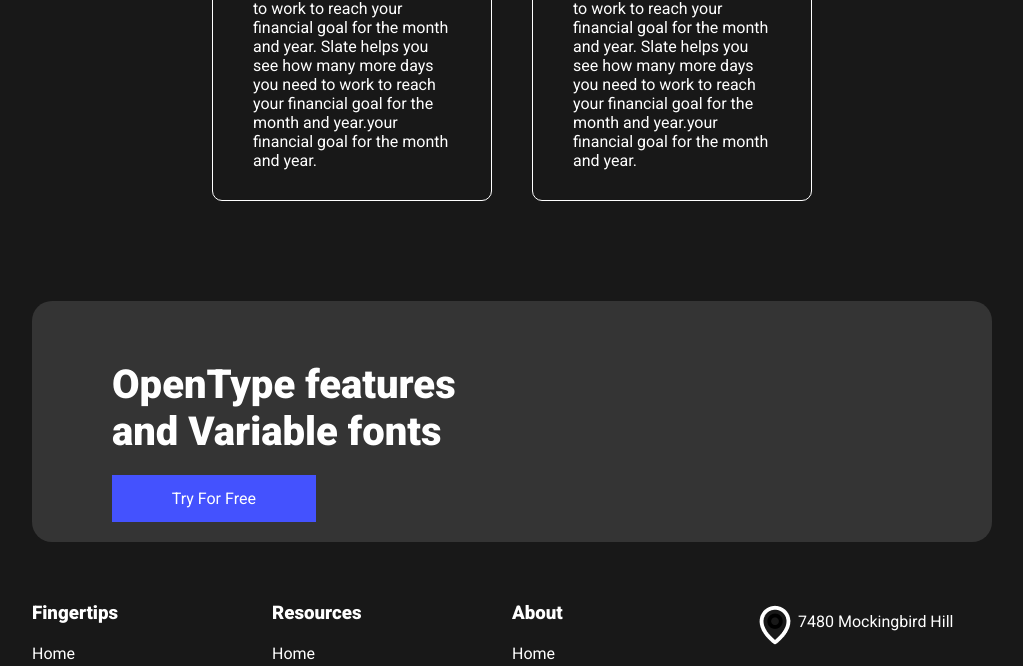
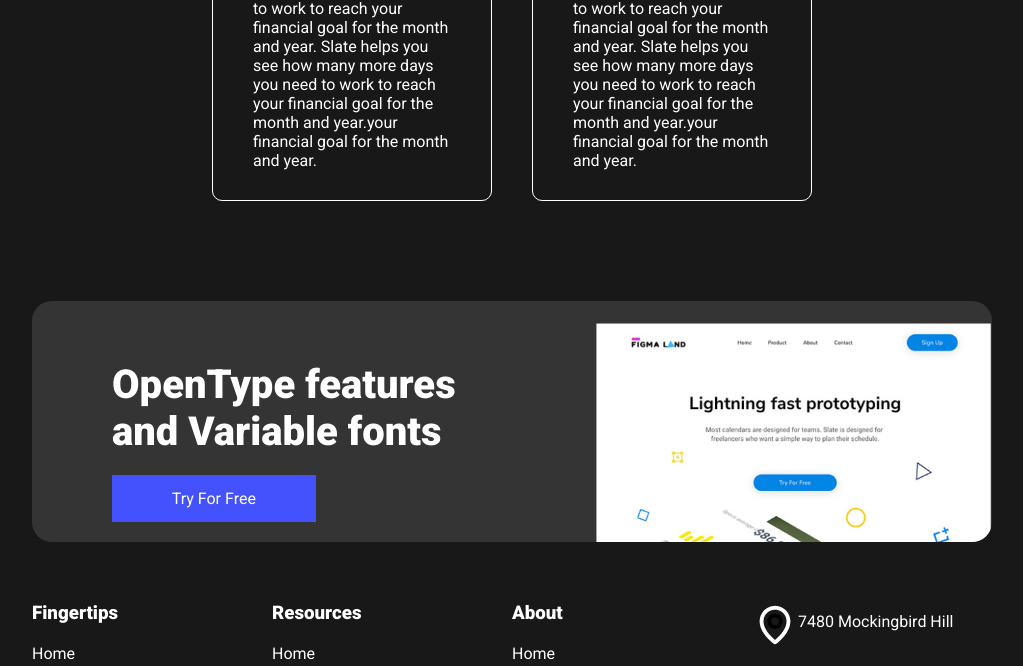
Before and after one commit to diganta15/Figma-land, a plain HTML site: page index.html in a window 1280 px wide. Shown: the part 5402-6068 px from the top of the page, without its empty margins (128-1151 px from the left). Drawn offline with Linux system fonts and the light colour scheme.

Commit message:
Minor changes in SCSS

```diff
--- a/scss/style.scss
+++ b/scss/style.scss
@@ -365,7 +365,7 @@ header {
     }
     .f2{
    width: 50%;
-      background-image: url('assets/images/media-content-pc.png');
+      background-image: url('../assets/images/media-content-pc.png');
       background-repeat: no-repeat;
       background-size: 400px;
       background-position-x: right;
```
Also changed, not shown: css/style.css.
